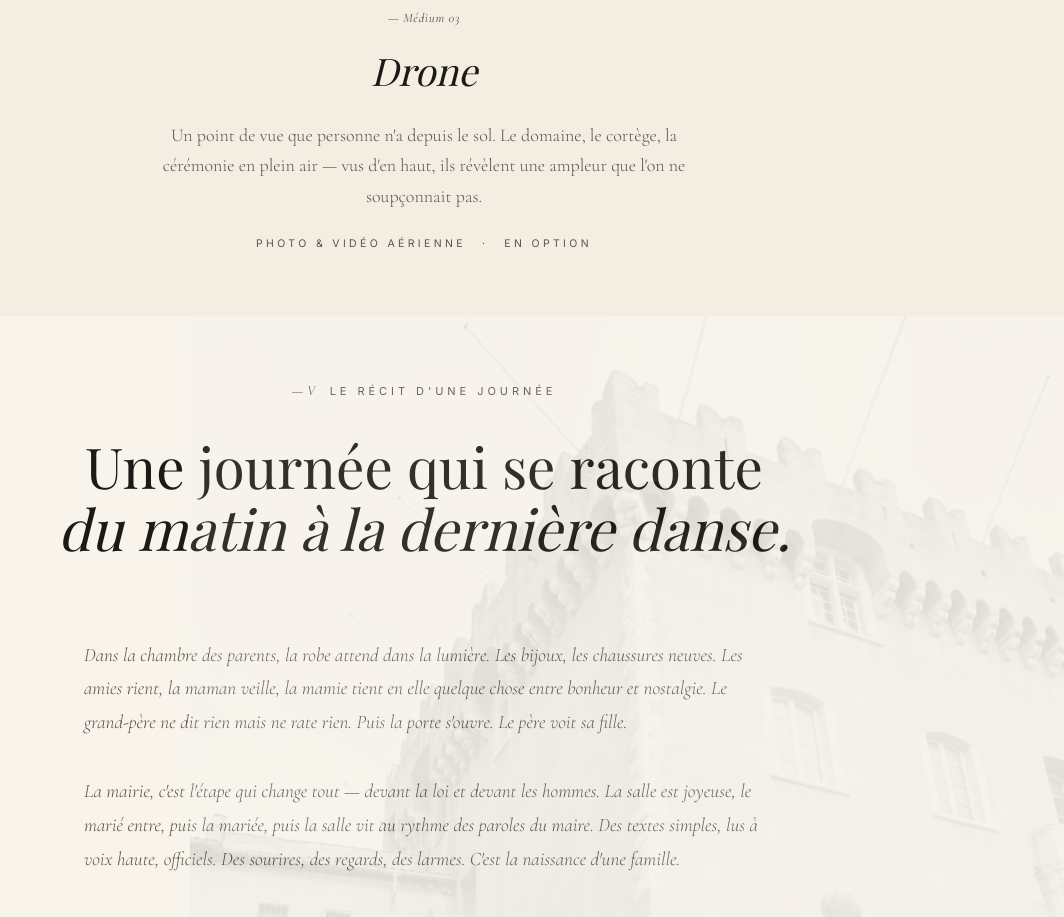
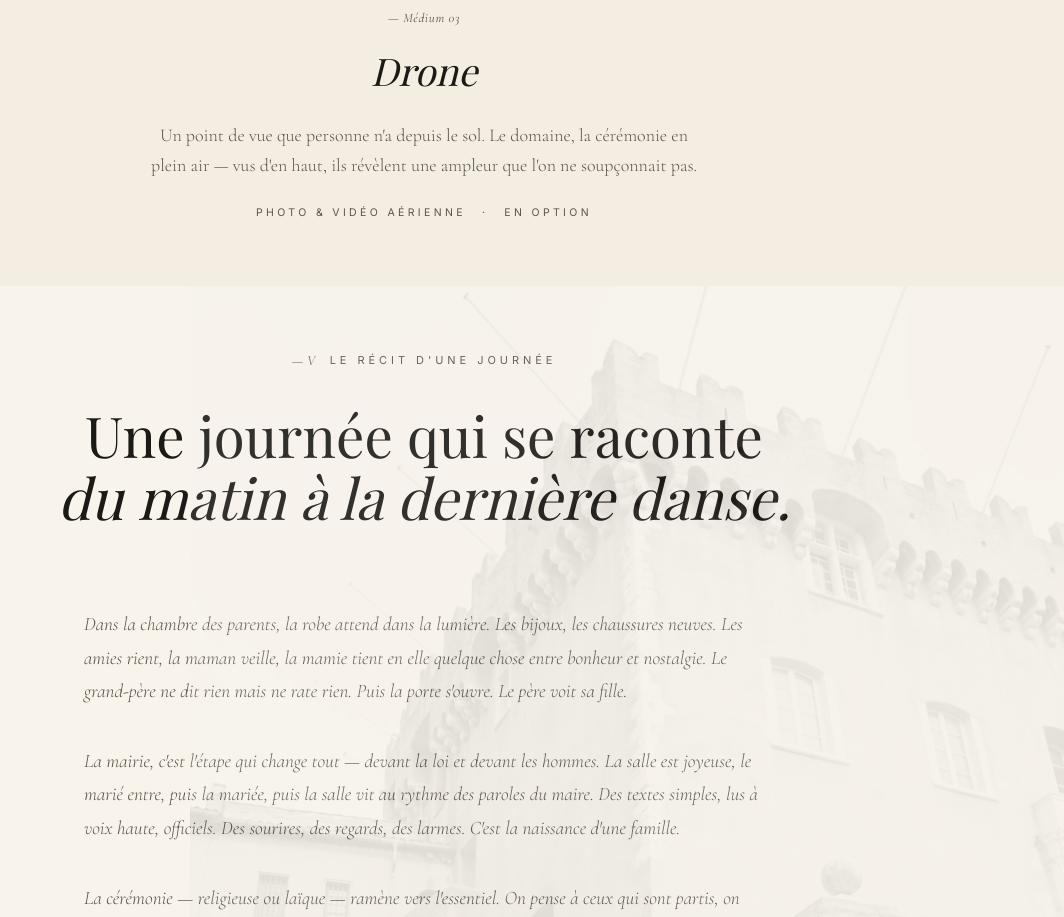
Before and after one commit to AntoineFe/DFly, a React (Vite) app: page /mariage in a window 1280 px wide. Shown: the part 6420-7337 px from the top of the page, without its empty margins (216-1280 px from the left). Built offline with nearby package versions, Linux system fonts and the light colour scheme; a web font is replaced by a local one.

Commit message:
Update Mariage.jsx

```diff
--- a/src/pages/Mariage.jsx
+++ b/src/pages/Mariage.jsx
@@ -348,8 +348,8 @@ function Mariage({ lang, setLang }) {
               margin: "0 auto",
             }}>
               {t(
-                "Un point de vue que personne n'a depuis le sol. Le domaine, le cortège, la cérémonie en plein air — vus d'en haut, ils révèlent une ampleur que l'on ne soupçonnait pas.",
-                "A perspective no one has from the ground. The estate, the procession, the outdoor ceremony — seen from above, they reveal a scale you never quite imagined."
+                "Un point de vue que personne n'a depuis le sol. Le domaine, la cérémonie en plein air — vus d'en haut, ils révèlent une ampleur que l'on ne soupçonnait pas.",
+                "A perspective no one has from the ground. The estate, the outdoor ceremony — seen from above, they reveal a scale you never quite imagined."
               )}
             </p>
             <div style={{
```
